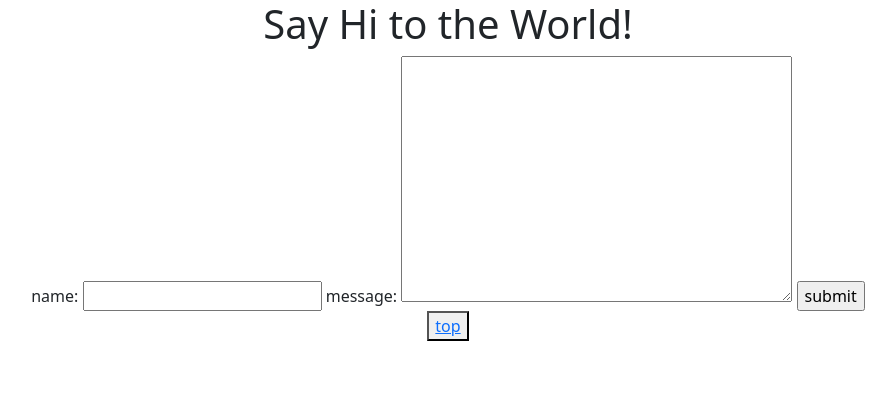
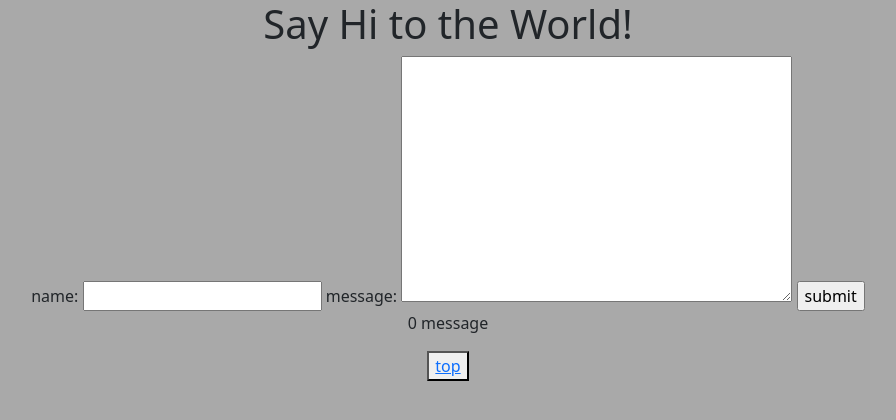
Before and after one commit to carmineDYJ/django-message-board, a Django app: page / in a window 1280 px wide. Shown: the top 420 px of the page, without its empty margins (192-1088 px from the left). Run offline with Django 4.2, Linux system fonts and the light colour scheme; data that the repository does not hold is empty; some libraries are stand-ins or nearby versions.

Commit message:
add layout

```diff
--- a/message_board/static/message_board/css/style.css
+++ b/message_board/static/message_board/css/style.css
@@ -2,10 +2,16 @@
 ul.errorlist {
     display:none;
 }
+body{
+    background: darkgray;
+}
 main{
+    min-width: 60%;
     display: flex;
     flex-direction: column;
     align-items: center;
 }
 .message{
+    min-width: 100%;
+    border: 1px solid black;
 }
--- a/message_board/templates/message_board/index.html
+++ b/message_board/templates/message_board/index.html
@@ -19,9 +19,18 @@
         {{ form }}
         <input type="submit" value="submit">
     </form>
-    {% for message in message_list %}
+
+    {% if message_list|length > 0 %}
+        <p>{{ message_list|length }} messages</p>
+    {% else %}
+        <p>0 message</p>
+    {% endif %}
+
+    {#display messages in a reverse order#}
+    {% for message in message_list reversed %}
         <div class="message">
             <p>name: {{ message.name }}</p>
+            <p>#{{ forloop.counter }}</p>
             {% if message.days_from_now > 0 %}
                 <p>time: {{ message.days_from_now }} days ago</p>
             {% elif message.hours_from_now > 0 %}
@@ -34,7 +43,7 @@
             <p>body: {{ message.body }}</p>
         </div>
     {% endfor %}
-<button><a href="#top">top</a></button>
+    <button><a href="#top">top</a></button>
 </main>
 <script src="{% static 'message_board/js/bootstrap.bundle.min.js' %}"></script>
 </body>
--- a/message_board/views.py
+++ b/message_board/views.py
@@ -13,12 +13,6 @@ def index(request):
     if request.method == 'POST':
         if form.is_valid():
             Message.objects.create(name=form.cleaned_data['name'], body=form.cleaned_data['body'])
-            message_list = list(Message.objects.values())
-            for message in message_list:
-                message['days_from_now'] = (now() - message['timestamp']).days
-                message['hours_from_now'] = (now() - message['timestamp']).seconds // 3600
-                message['minutes_from_now'] = ((now() - message['timestamp']).seconds // 60) % 60
-            # always return HttpResponseRedirect after successfully dealing with POST data
             return HttpResponseRedirect('/')
         else:
             for value in form.errors.get_json_data().values():
@@ -32,6 +26,7 @@ def index(request):
             message['minutes_from_now'] = ((now() - message['timestamp']).seconds // 60) % 60
         context = {
             'form': form,
-            'message_list': message_list
+            'message_list': message_list,
+            'index': len(message_list)
         }
         return render(request, 'message_board/index.html', context)
```
